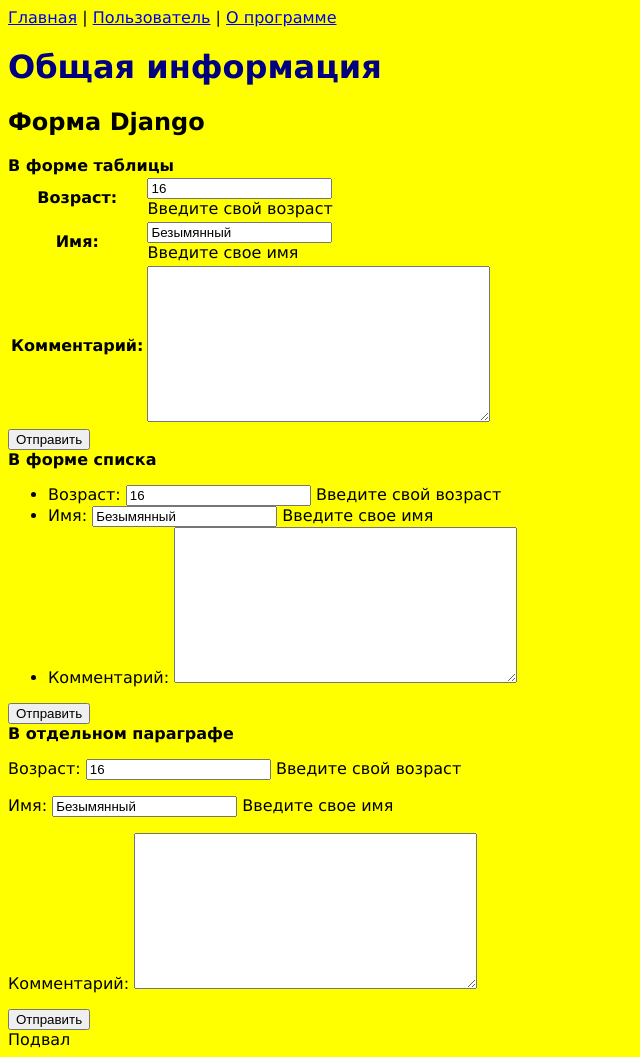
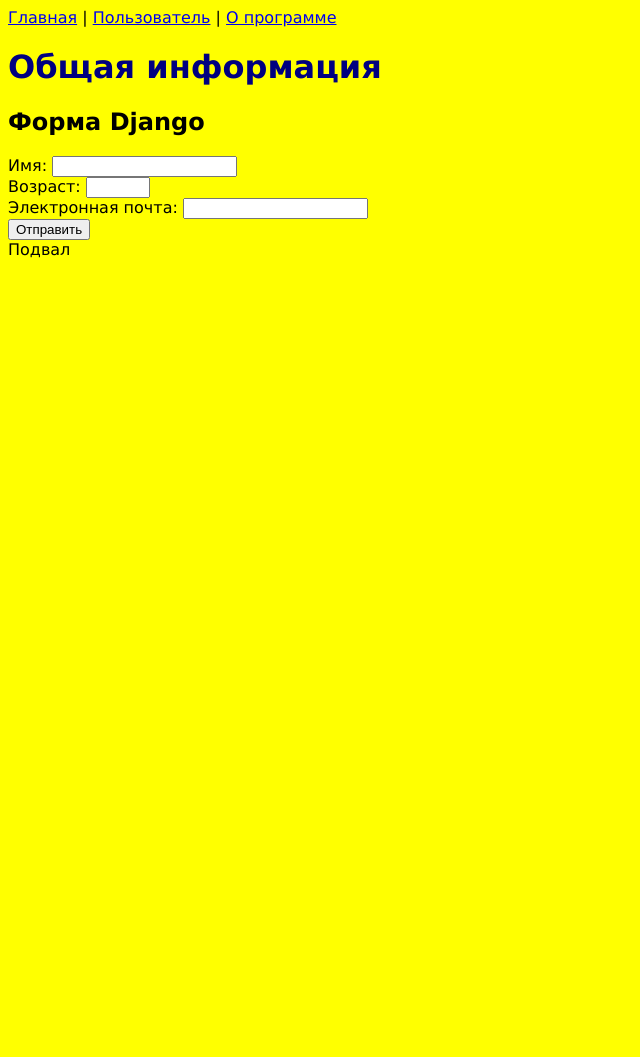
Before and after one commit to ISerg999/djangoexperiments, a Django app: page / in a window 1280 px wide. Shown: the whole page, without its empty margins (0-640 px from the left). After the commit the page ends 258 px from the top, so only its background shows below. Run offline with Django 5.2, Linux system fonts and the light colour scheme.

Commit message:
Формы Django. Часть 2.

```diff
--- a/app/forms.py
+++ b/app/forms.py
@@ -3,7 +3,7 @@ from django import forms
 
 class UserForm(forms.Form):
 
-    name = forms.CharField(label="Имя", initial="Безымянный", help_text="Введите свое имя")
-    age = forms.IntegerField(label="Возраст", initial=16, help_text="Введите свой возраст")
-    comment = forms.CharField(label="Комментарий", widget=forms.Textarea)
-    field_order = ["age", "name", "comment"]
+    name = forms.CharField(label="Имя", min_length=2, max_length=20)
+    age = forms.IntegerField(label="Возраст", required=False, min_value=1, max_value=100)
+    email = forms.EmailField(label="Электронная почта", required=False, min_length=7)
+    # field_order = ["age", "name", "comment"]
--- a/app/templates/index.html
+++ b/app/templates/index.html
@@ -5,28 +5,11 @@
 
 {% block content %}
 <h2>Форма Django</h2>
-<b>В форме таблицы</b>
 <form method="post" >
     {% csrf_token %}
     <table>
-        {{ form.as_table }}
+        {{ form }}
     </table>
     <input type="submit" value="Отправить" >
 </form>
-<b>В форме списка</b>
-<form method="post" >
-    {% csrf_token %}
-    <ul>
-        {{ form.as_ul }}
-    </ul>
-    <input type="submit" value="Отправить" >
-</form>
-<b>В отдельном параграфе</b>
-<form method="post" >
-    {% csrf_token %}
-    <div>
-        {{ form.as_p }}
-    </div>
-    <input type="submit" value="Отправить" >
-</form>
 {% endblock content %}
--- a/app/views.py
+++ b/app/views.py
@@ -6,9 +6,12 @@ from .forms import UserForm
 
 def index(request):
     if request.method == "POST":
-        name = request.POST.get("name")
-        age = request.POST.get("age")
-        return HttpResponse(f"<h2>Привет: {name}, твой возраст: {age}</h2>")
+        userform = UserForm(request.POST)
+        if userform.is_valid():
+            name = userform.cleaned_data["name"]
+            return HttpResponse(f"<h2>Привет {name}!</h2>")
+        else:
+            return HttpResponse("Неправельно введенные данные.")
     else:
         user_form = UserForm()
         return render(request, "index.html", {"form": user_form})
```
